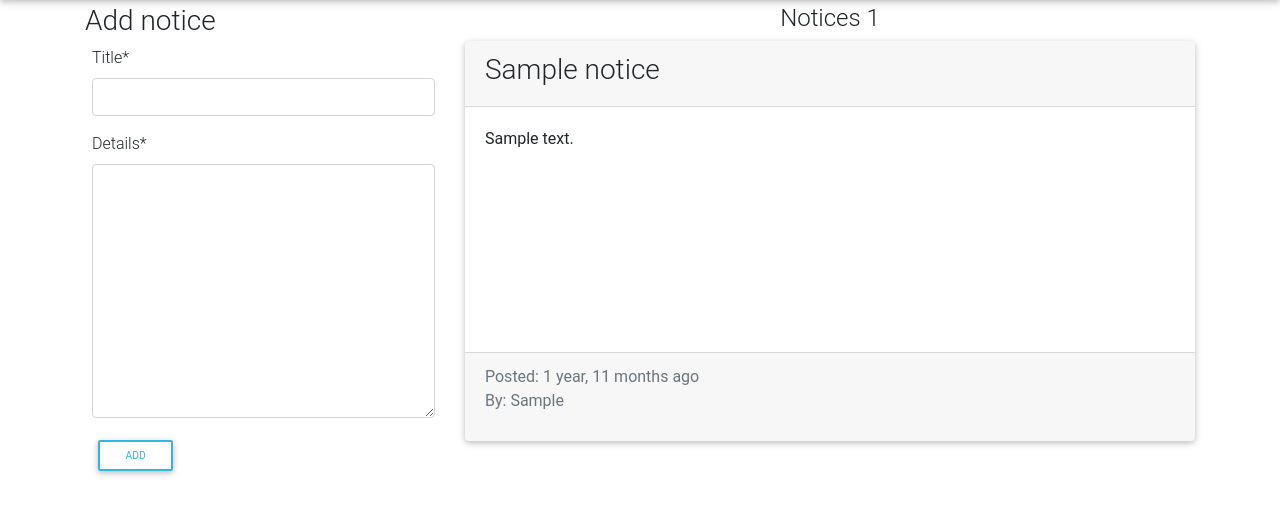
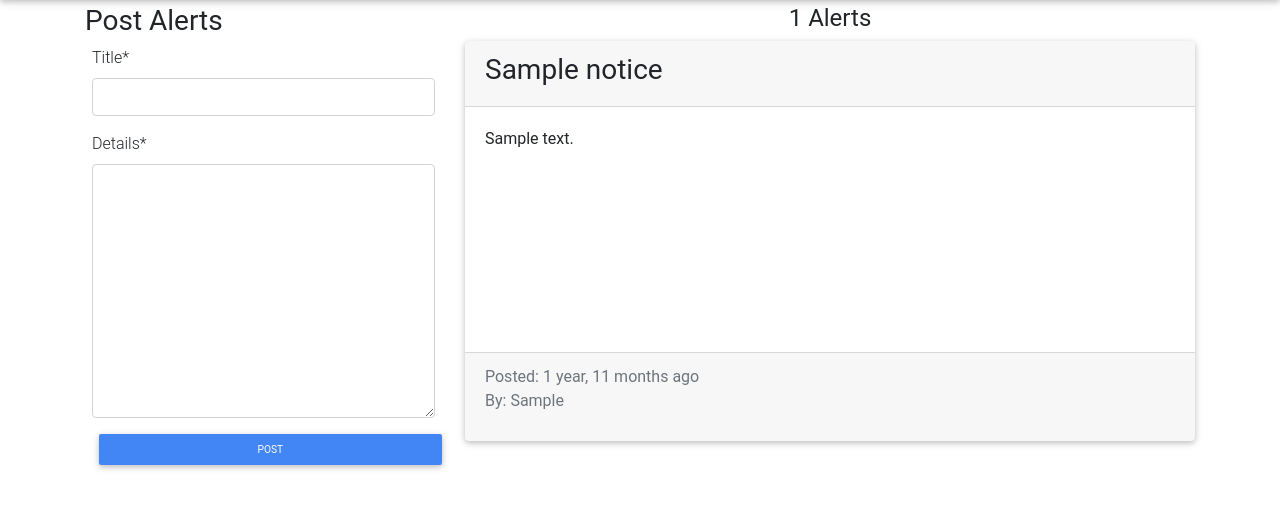
Before and after one commit to Valentino-Junior/ulinzihood, a Django app: page /notices/ in a window 1280 px wide. Shown: the part 65-580 px from the top of the page. Run offline with Django 3.2, Linux system fonts and the light colour scheme; a user stored in the database is signed in; tables that the repository leaves empty hold one stand-in row (values such as "Sample post"); some libraries are stand-ins or nearby versions; some web fonts are replaced.

Commit message:
Added styling

```diff
--- a/hood/templates/notices.html
+++ b/hood/templates/notices.html
@@ -12,19 +12,19 @@
 <div class="container">
     <div class="row">
         <div class="col-md-4">
-            <h3>Add notice</h3>
+            <h3><b> Post Alerts</b></h3>
             <form action="" class="c" method="post" enctype="multipart/form-data">
                 {% csrf_token %}
                 {{form|crispy}}
-                <button class="btn btn-sm btn-outline-info" type="submit">Add</button>
+                <button class="btn btn-sm btn-primary btn-block" type="submit">Post</button>
             </form>
         </div>
-        <div class="col-md-8">
-            <h4 class="text-center">Notices {{notices|length}}</h4>
+        <div class="col-md-8 ">
+            <h4 class="text-center"><b>{{notices|length}} Alerts</b></h4>
             {% for notice in notices %}
             <div class="card mb-3">
                 <div class="card-header">
-                    <h3>{{notice.title}}</h3>
+                    <h3><b>{{notice.title}}</b></h3>
                 </div>
                 <div class="card-body">
                     {{notice.details}}
```
